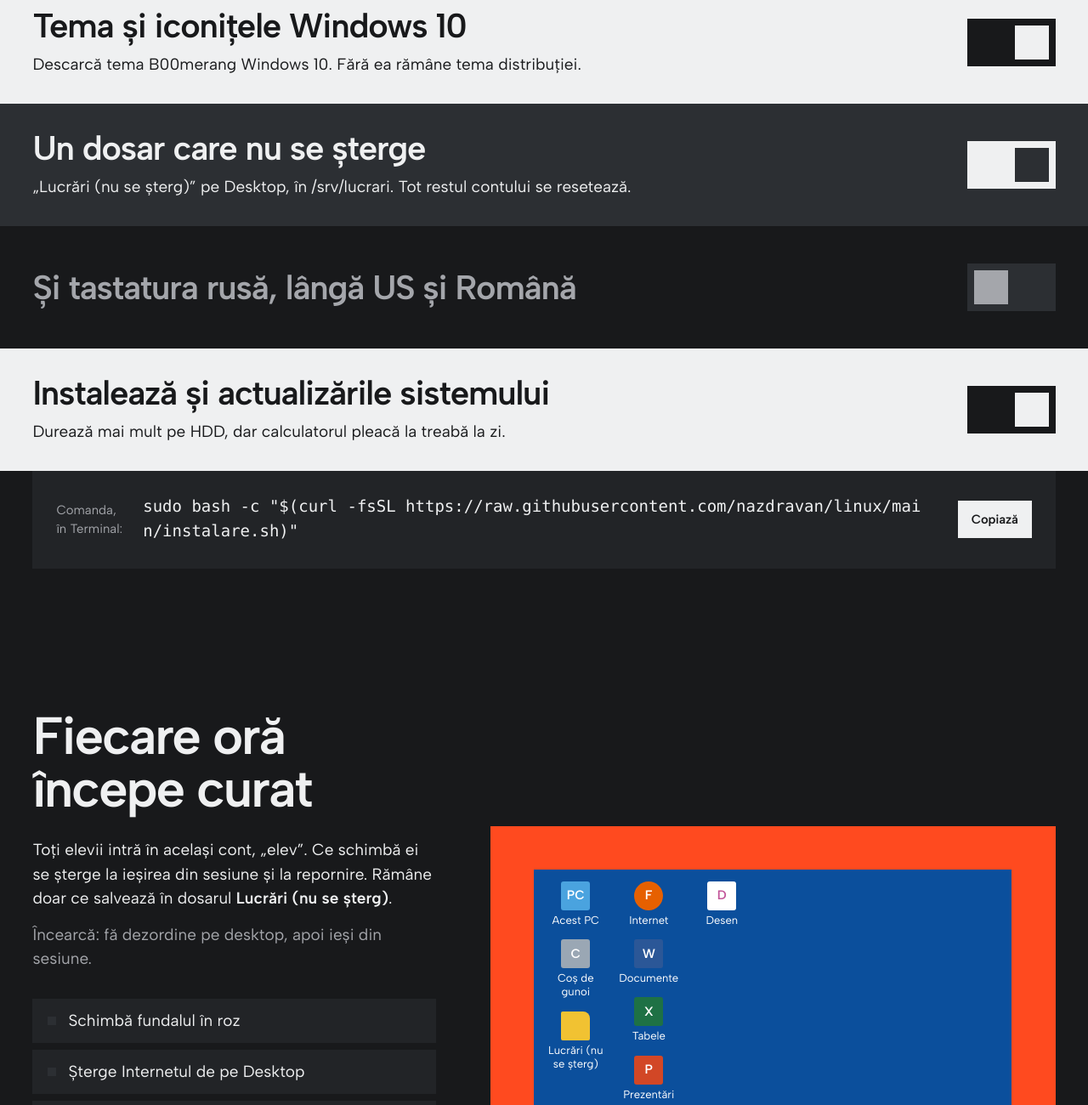
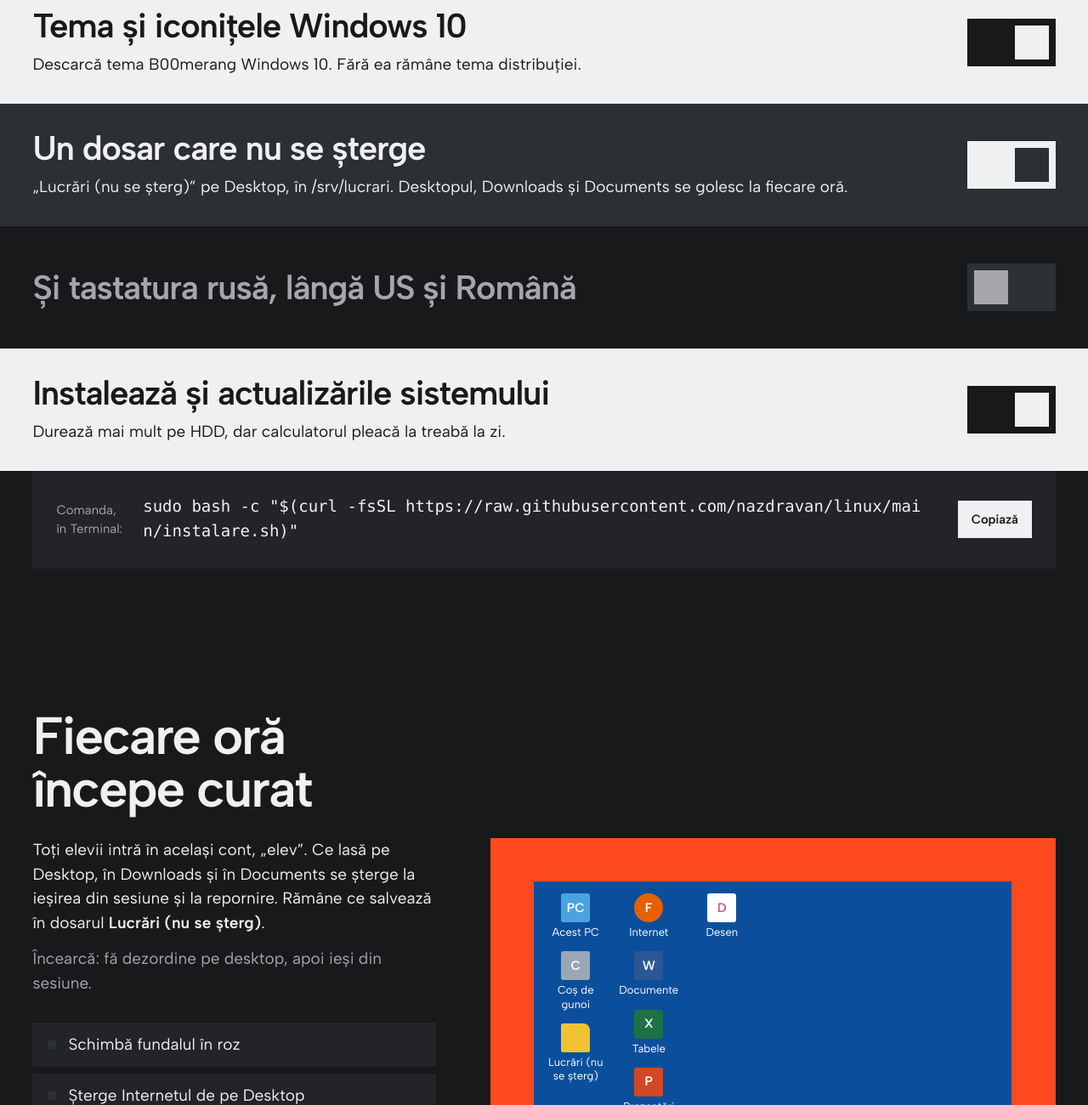
Before and after one commit to nazdravan/linux, a plain HTML site: page docs/index.html in a window 1280 px wide. Shown: the part 2938-4238 px from the top of the page at 85% size. Drawn offline with Linux system fonts and the light colour scheme.

Commit message:
Resetare doar pentru Desktop, Downloads, Documents; LibreOffice de rezervă
- RESETARE="Desktop Downloads Documents": doar aceste dosare revin la șablon;
  restul contului (setări, Pictures, Firefox…) rămâne. RESETARE=tot = ca înainte.
- cont-elev reseteaza-tot: tot contul revine la șablon (folosit la configurare).
- LIBREOFFICE=1: Writer/Calc/Impress de rezervă, fără pachete de limbă, cu
  salvare în formatele Office; nu apar pe Desktop.

```diff
--- a/docs/index.html
+++ b/docs/index.html
@@ -529,7 +529,7 @@ footer { margin-top: 88px; padding: 0 var(--m) 32px; }
       <span class="toggle" data-ui aria-hidden="true"></span>
     </div>
     <div class="band c3" role="switch" tabindex="0" aria-checked="true" data-var="LUCRARI_DIR" data-on="/srv/lucrari" data-off='""' data-def="/srv/lucrari">
-      <div class="say"><b>Un dosar care nu se șterge</b><span class="then"><span><span>„Lucrări (nu se șterg)” pe Desktop, în /srv/lucrari. Tot restul contului se resetează.</span></span></span></div>
+      <div class="say"><b>Un dosar care nu se șterge</b><span class="then"><span><span>„Lucrări (nu se șterg)” pe Desktop, în /srv/lucrari. Desktopul, Downloads și Documents se golesc la fiecare oră.</span></span></span></div>
       <span class="toggle" data-ui aria-hidden="true"></span>
     </div>
     <div class="band c1" role="switch" tabindex="0" aria-checked="false" data-var="TASTATURI" data-on="us,ro,ru" data-off="us,ro" data-def="us,ro" data-var2="VARIANTE" data-on2=",std," data-off2=",std">
@@ -551,7 +551,7 @@ footer { margin-top: 88px; padding: 0 var(--m) 32px; }
 <section class="live wrap" id="incearca" aria-labelledby="h-live">
   <div class="live-intro">
     <h2 id="h-live" class="rise">Fiecare oră începe curat</h2>
-    <p class="rise" style="--i:1">Toți elevii intră în același cont, „elev”. Ce schimbă ei se șterge la ieșirea din sesiune și la repornire. Rămâne doar ce salvează în dosarul <b>Lucrări (nu se șterg)</b>.</p>
+    <p class="rise" style="--i:1">Toți elevii intră în același cont, „elev”. Ce lasă pe Desktop, în Downloads și în Documents se șterge la ieșirea din sesiune și la repornire. Rămâne ce salvează în dosarul <b>Lucrări (nu se șterg)</b>.</p>
     <p class="rise" style="--i:2">Încearcă: fă dezordine pe desktop, apoi ieși din sesiune.</p>
     <div class="actions" id="actions" hidden>
       <button type="button" data-act="fundal"><span class="sq"></span>Schimbă fundalul în roz</button>
```
Also changed, not shown: 5 other files.
